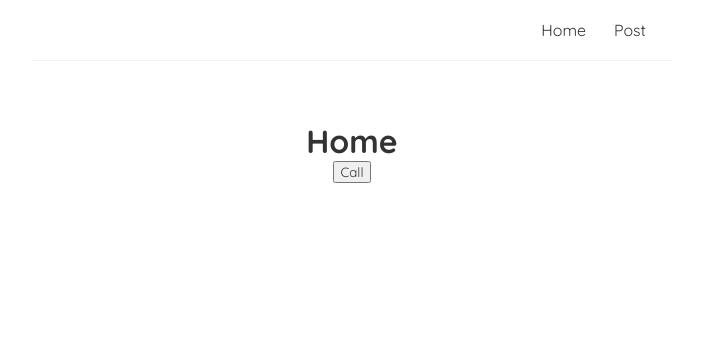
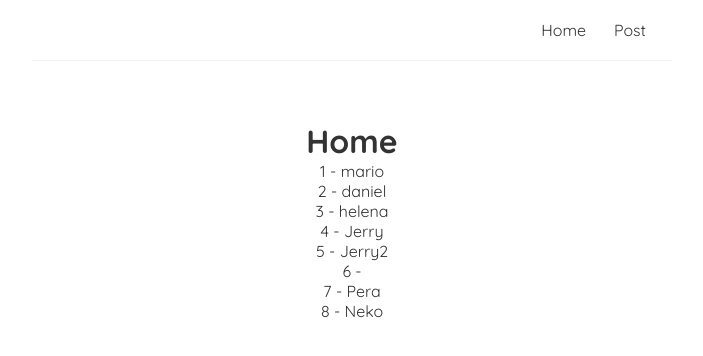
Before and after one commit to alek101/holycode2, a React (Create React App) app: page / in a window 1280 px wide. Shown: the top 356 px of the page, without its empty margins (288-991 px from the left). Built offline with nearby package versions, Linux system fonts and the light colour scheme; data requests are answered from the project's data file.

Commit message:
Refactoring

```diff
--- a/data/db.json
+++ b/data/db.json
@@ -27,6 +27,10 @@
     {
       "author": "Pera",
       "id": 7
+    },
+    {
+      "author": "Neko",
+      "id": 8
     }
   ]
 }
--- a/src/components/Home.js
+++ b/src/components/Home.js
@@ -1,3 +1,4 @@
+import {useState, useEffect} from 'react';
 import {useSelector, useDispatch} from 'react-redux';
 import {addAuthors} from '../actions';
 
@@ -13,12 +14,15 @@ const Home = () => {
         dispatch(addAuthors(response))
     }
 
+    useEffect(()=>{
+        getData(url);
+    },[]);
+
     const authorList = useSelector(state=>state.authors);
 
     return (
         <div>
             <h1>Home</h1>
-            <button onClick={()=>{getData(url)}}>Call</button>
             <div>
                 {authorList && authorList.map(c=>(<p key={c.id}>{c.id} - {c.author}</p>))}
             </div>
```
